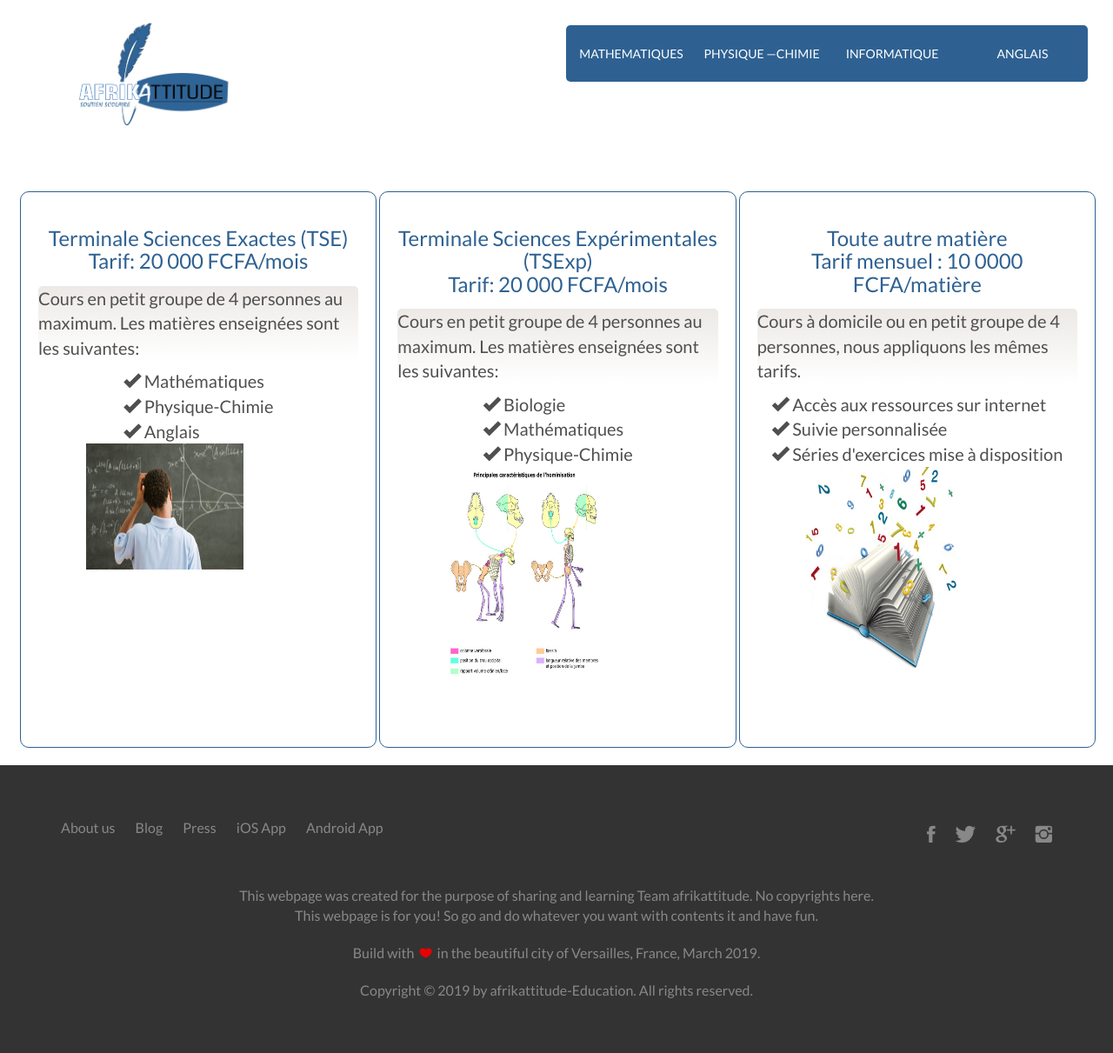
After one commit to KaramokoS/Afrikattitude, a Django app: page /tarifs/ in a window 1280 px wide. The commit adds this page. Shown: the whole page at 87% size. Run offline with Django 3.2, Linux system fonts and the light colour scheme; some libraries are stand-ins or nearby versions; some web fonts are replaced.

Commit message:
adding new features tarifs

```diff
--- a/afrik_app/templates/afrik_app/base.html
+++ b/afrik_app/templates/afrik_app/base.html
@@ -18,26 +18,28 @@
 
     <link href="https://fonts.googleapis.com/css?family=Montserrat:400,700" rel="stylesheet" type="text/css">
     <link href="https://fonts.googleapis.com/css?family=Lato:400,700,400italic,700italic" rel="stylesheet" type="text/css">
-
+    <meta name="description" content="afrikattitude est un lieu de partage de connaissance. Vous y trouverez des annales de bac et de devoir de ces trois pays: Mali, Burkina Faso et Sénégal">
 
 
 
     <meta charset="utf-8">
   </head>
   <body>
-  <header>
+<!--  <header> -->
     <div id="sidebar">
       <nav class="header_main_nav">
         <div class="row">
             <a class="menu_button_small_size js__menu_button_small_size">
               <i class="ion-navicon-round"></i>
             </a>
-         <img src="static/img/logo_afrikattitude-01.jpg" alt="logo afrikattitude" class="logo_tuwaxu"> <br>
+        <a href="{% url "accueil"%}">
+          <img src="{% static "img/logo_afrikattitude-01.jpg" %}" alt="logo afrikattitude" class="logo_tuwaxu"> <br>
+        </a>
          <nav class="nav_drop_menu ">
              <ul>
                  <li>Mathematiques
                      <ul class="drop-menu men-#{i}">
-                         <li><a href="maths.html">Cours en ligne</a></li>
+                         <li><a href="{% url 'tarifs'%}">Cours en ligne</a></li>
                          <li>Cours de soutien</li>
                          <li>Programme</li>
                          <li>Applications</li>
@@ -71,11 +73,45 @@
            </div>
          </nav>
        </div>
-</header>
+<!--</header> -->
 <div id="content">
   {% block content %}
   {% endblock %}
 </div>
 
+    <footer>
+        <div class="row">
+            <div class="col span-1-of-2">
+                <ul class="footer-nav">
+                    <li><a href="#">About us</a></li>
+                    <li><a href="#">Blog</a></li>
+                    <li><a href="#">Press</a></li>
+                    <li><a href="#">iOS App</a></li>
+                    <li><a href="#">Android App</a></li>
+                </ul>
+            </div>
+            <div class="col span-1-of-2">
+                <ul class="social-links">
+                    <li><a href="#"><i class="ion-social-facebook"></i></a></li>
+                    <li><a href="#"><i class="ion-social-twitter"></i></a></li>
+                    <li><a href="#"><i class="ion-social-googleplus"></i></a></li>
+                    <li><a href="#"><i class="ion-social-instagram"></i></a></li>
+                </ul>
+            </div>
+        </div>
+        <div class="row">
+            <p>
+                This webpage was created for the purpose of sharing and learning  Team afrikattitude. No copyrights here.<br>
+                This webpage is for you! So go and do whatever you want with contents it and have fun.
+            </p>
+            <p>
+                Build with <i class="ion-ios-heart" style="color: #ea0000; padding: 0 3px;"></i> in the beautiful city of Versailles, France, March 2019.
+            </p>
+            <p>
+                Copyright &copy; 2019 by afrikattitude-Education. All rights reserved.
+            </p>
+        </div>
+    </footer>
+
   </body>
 </html>
--- /dev/null
+++ b/afrik_app/templates/afrik_app/tarifs.html
@@ -0,0 +1,82 @@
+{% extends "afrik_app/base.html"%}
+{% load static %}
+{% block title%} {% endblock %}
+
+{% block content%}
+
+
+<section class="section_tarifs">
+    <figure class="classe_1 col-6 col-md-4">
+        <h3>
+            Terminale Sciences Exactes (TSE) <br>
+            Tarif: 20 000 FCFA/mois
+        </h3>
+        <div class="classe_1_description">
+            Cours en petit groupe de 4 personnes au maximum.
+            Les matières enseignées sont les suivantes:
+        </div>
+        <div class="classe_1_service">
+                <div>
+                    <i class="glyphicon glyphicon-ok"></i> Mathématiques
+                </div>
+                <div>
+                    <i class="glyphicon glyphicon-ok"></i> Physique-Chimie
+               </div>
+                <div>
+                    <i class="glyphicon glyphicon-ok"></i> Anglais
+                </div>
+        </div>
+        <div class="classe_1_img">
+            <img src="{% static "img/classe_1_img.jpg"%}" alt="classe 1">
+        </div>
+    </figure>
+    <figure class="classe_2 col-6 col-md-4">
+        <h3>
+            Terminale Sciences Expérimentales (TSExp) <br>
+            Tarif: 20 000 FCFA/mois
+        </h3>
+        <div class="classe_2_description">
+          Cours en petit groupe de 4 personnes au maximum.
+          Les matières enseignées sont les suivantes:
+        </div>
+        <div class="classe_2_service">
+            <div>
+                <i class="glyphicon glyphicon-ok"></i> Biologie
+            </div>
+            <div>
+                <i class="glyphicon glyphicon-ok"></i> Mathématiques
+           </div>
+            <div>
+                <i class="glyphicon glyphicon-ok"></i> Physique-Chimie
+            </div>
+        </div>
+        <div class="classe_2_img">
+            <img src="{% static "img/classe_2_img.jpg"%}" alt="classe 2">
+        </div>
+    </figure>
+    <figure class="classe_3 col-6 col-md-4">
+        <h3>
+            Toute autre matière <br>
+            Tarif mensuel : 10 0000 FCFA/matière
+        </h3>
+        <div class="classe_3_description">
+            Cours à domicile ou en petit groupe de 4 personnes, nous appliquons les mêmes tarifs.
+        </div>
+        <div class="classe_3_service">
+            <div>
+                <i class="glyphicon glyphicon-ok"></i> Accès aux ressources sur internet
+            </div>
+            <div>
+                <i class="glyphicon glyphicon-ok"></i> Suivie personnalisée
+           </div>
+            <div>
+                <i class="glyphicon glyphicon-ok"></i> Séries d'exercices mise à disposition
+            </div>
+        </div>
+        <div class="classe_3_img">
+            <img src="{% static "img/classe_3_img.jpg"%}" alt="classe 3">
+        </div>
+    </figure>
+</section>
+
+{% endblock %}
--- a/afrik_app/urls.py
+++ b/afrik_app/urls.py
@@ -7,4 +7,5 @@ from django.conf.urls.static import static
 urlpatterns = [
     #path('', views.Accueil.as_view(), name='accueil'),
     path('',views.page_accueil_view, name='accueil'),
+    path('tarifs/', views.tarifs_view, name='tarifs')
 ] + static(settings.STATIC_URL, document_root=settings.STATIC_ROOT)
--- a/afrik_app/views.py
+++ b/afrik_app/views.py
@@ -23,3 +23,6 @@ def page_accueil_view(request):
 
     return render(request,'afrik_app/page_accueil.html',{'new_comment': new_comment,
                                                          'comment_form': comment_form})
+
+def tarifs_view(request):
+    return render(request, 'afrik_app/tarifs.html', {})
--- a/afrik_site/settings.py
+++ b/afrik_site/settings.py
@@ -25,7 +25,7 @@ SECRET_KEY = 'v*-_=f43cseij7jek-#sxvmzs8vr)=hq$@y(+a3%o+=a1b34x6'
 # SECURITY WARNING: don't run with debug turned on in production!
 DEBUG = True
 
-ALLOWED_HOSTS = ['powerful-shore-55406.herokuapp.com','afrikattitude.herokuapp.com','0.0.0.0']
+ALLOWED_HOSTS = ['powerful-shore-55406.herokuapp.com','afrikattitude.herokuapp.com','0.0.0.0','127.0.0.1']
 
 
 # Application definition
--- a/static/css/afrik_app.css
+++ b/static/css/afrik_app.css
@@ -1,3 +1,8 @@
+:root{
+  --site-main-color: #2e6192;
+  --tarifs-background: linear-gradient(#ECE9E6, #FFFFFF);
+}
+
 *{
     margin: 0;
     padding: 0;
@@ -58,7 +63,7 @@ h2:after {
 h3 {
     text-align: left;
     margin-bottom: 10px;
-    color: #2e86de;
+    color: var(--site-main-color);
 }
 .btn:link,
 .btn:visited{
@@ -115,7 +120,7 @@ h3 {
     margin: 0;
     text-align: center;
     display: inline-block;
-    background: #2e86de;
+    background: var(--site-main-color);
     border-radius: 5px;
 }
 .nav_drop_menu > ul > li {
@@ -700,3 +705,57 @@ footer p {
     text-align: center;
     margin-top: 20px;
 }
+
+
+/*----------------------------------------------------------*/
+/*******************                      *******************/
+/*****************   Tarifs               *******************/
+/*******************                      *******************/
+/*----------------------------------------------------------*/
+
+.section_tarifs {
+    display: flex;
+    padding: 20px 20px;
+    margin-top: 20px;
+    justify-content: center;
+}
+
+.classe_1,
+.classe_2,
+.classe_3 {
+    display: flex;
+    flex-direction: column;
+    align-items: center;
+    margin: 10px 0 0 3px;
+    height: 50vw;
+    padding: 20px;
+    border-radius: 10px;
+    border: 0.5px solid;
+    border-color: var(--site-main-color);
+}
+.classe_1:hover,
+.classe_2:hover,
+.classe_3:hover {
+    border-bottom: 5px solid;
+    border-color: var(--site-main-color);
+}
+.classe_1 > h3,
+.classe_2 > h3,
+.classe_3 > h3 {
+    text-align: center;
+    color: var(--site-main-color);
+}
+
+.classe_1_description,
+.classe_2_description,
+.classe_3_description {
+    margin: 5px 0 10px 0;
+    background-image: var(--tarifs-background);
+    border-radius: 5px;
+}
+.classe_3_img > img,
+.classe_1_img > img,
+.classe_2_img > img {
+    width: 70%;
+    height: 100%;
+}
```
Also changed, not shown: other parts of static/css/afrik_app.css (+17 -17 lines), afrik_app/static/css/afrik_app.css (+66 -19 lines), afrik_app/templates/afrik_app/cours_en_ligne.html (deleted, +0 -76 lines), afrik_app/templates/afrik_app/page_accueil.html (+62 -37 lines), afrik_site/css/afrik_app.css (+78 -19 lines), afrik_app/static/img/classe_1_img.jpg (added), afrik_app/static/img/classe_2_img.jpg (added), afrik_app/static/img/classe_3_img.jpg (added), afrik_site/img/classe_1_img.jpg (added), afrik_site/img/classe_2_img.jpg (added), afrik_site/img/classe_3_img.jpg (added).
